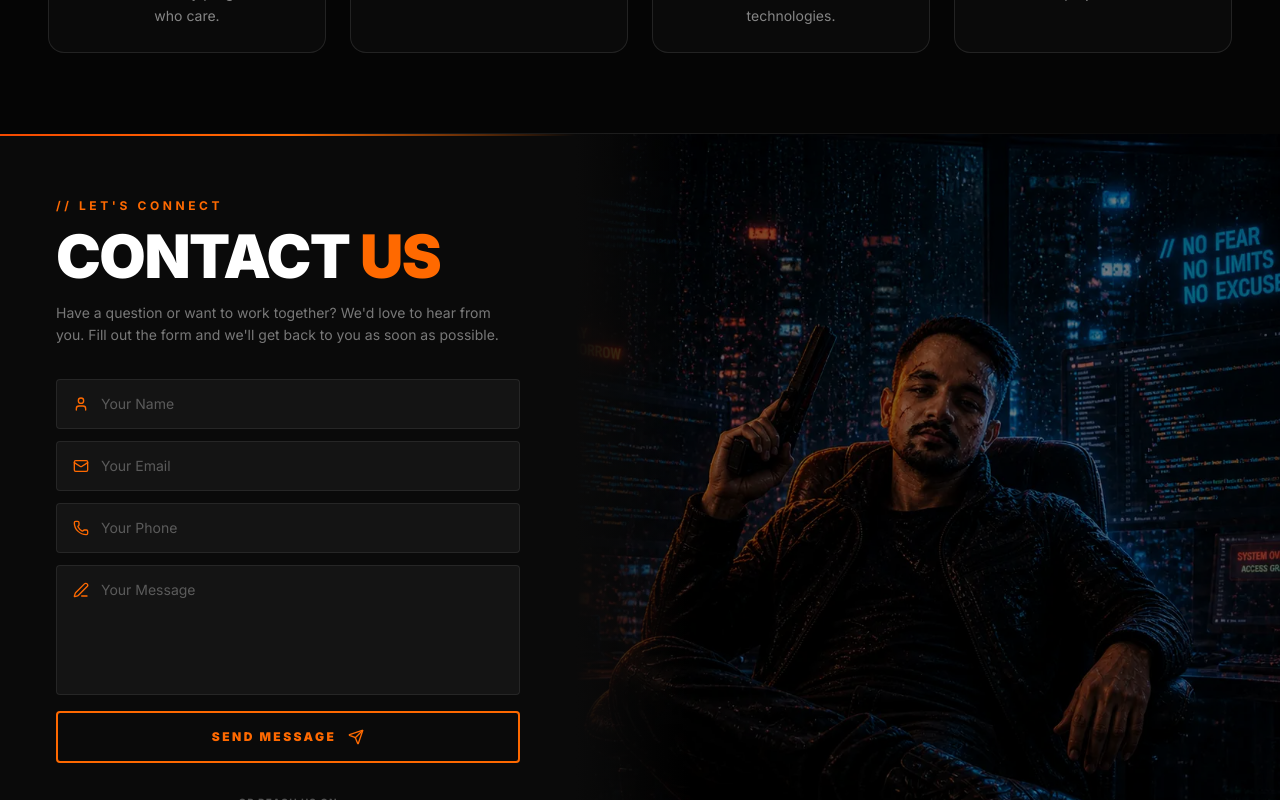
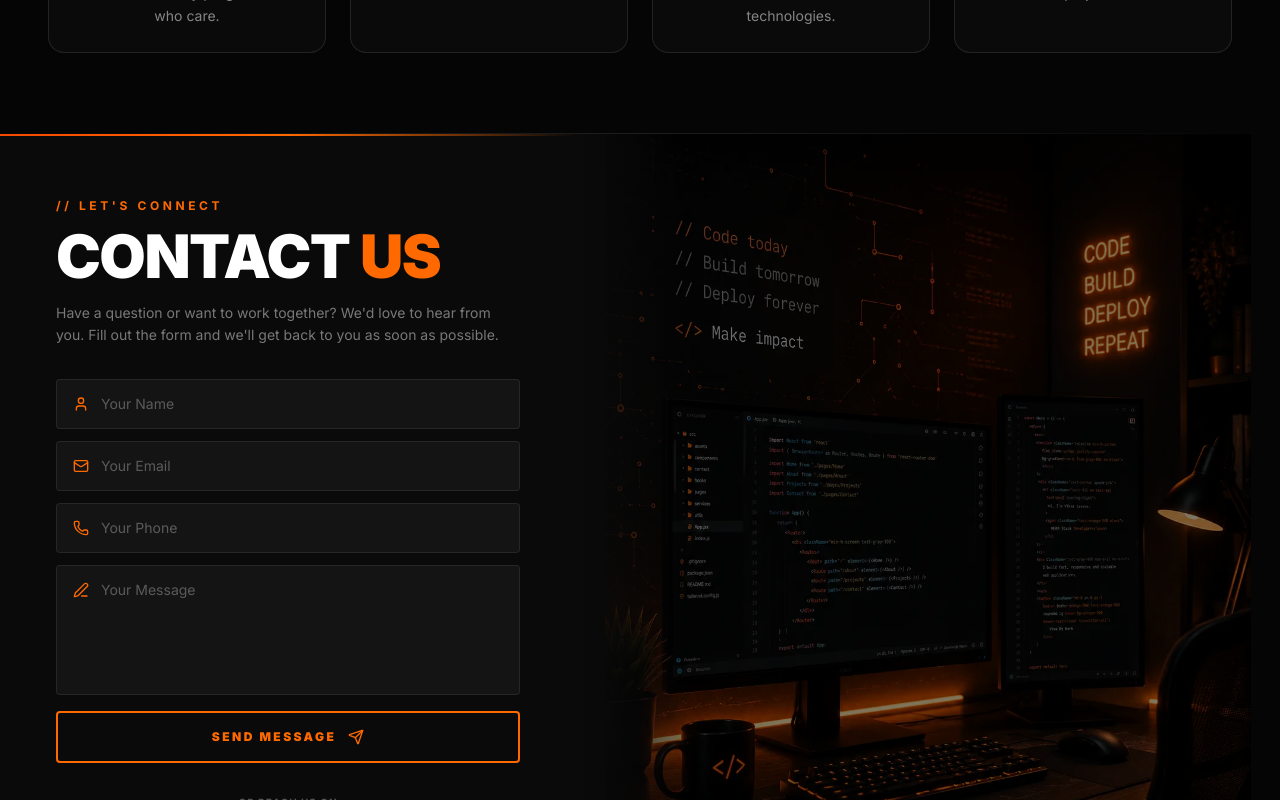
Before and after one commit to vikassax1610/portfolio, a React (Vite) app: page / in a window 1280 px wide. Shown: the part 7240-8040 px from the top of the page. Built offline with nearby package versions, Linux system fonts and the light colour scheme.

Commit message:
update image

```diff
--- a/src/components/Contact.jsx
+++ b/src/components/Contact.jsx
@@ -188,7 +188,7 @@
           src={contactImg}
           loading="lazy"
           alt="Contact Visual"
-          className="absolute inset-0 w-full h-full object-cover "
+          className="absolute inset-0 w-full h-full object-contain "
         />
 
         {/* Dark overlay */}
```
Also changed, not shown: src/assets/contactus.webp, 1 other file (tests, documents, lock files or other folders).
